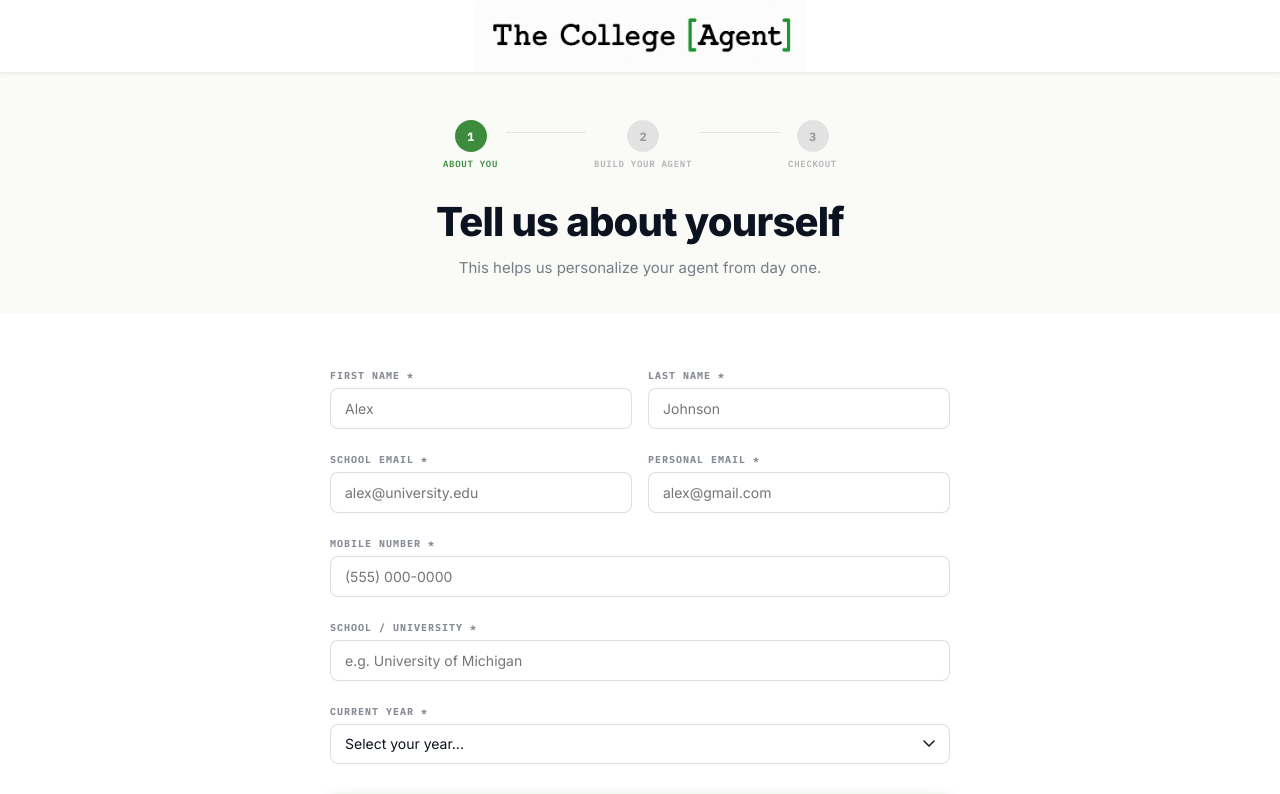
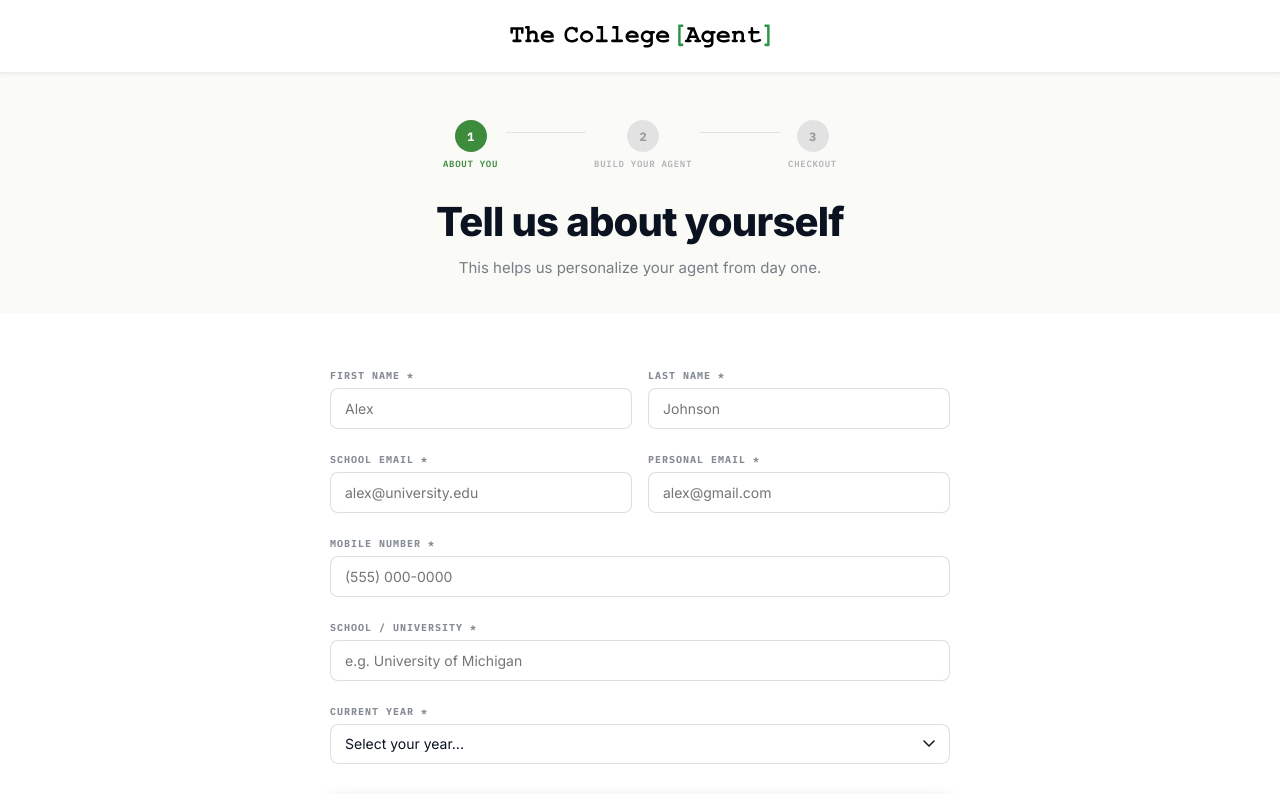
Before and after one commit to doralevich/the-college-agent, a Next.js app: page /build in a window 1280 px wide. Shown: the top 794 px of the page. Built offline with nearby package versions, Linux system fonts and the light colour scheme.

Commit message:
Use College Agent SVG logo

```diff
--- a/app/components/BuildNav.tsx
+++ b/app/components/BuildNav.tsx
@@ -11,7 +11,7 @@ export default function BuildNav() {
       }}>
         <a href="/">
           <img
-            src="/logo-college-agent.png"
+            src="/logo-college-agent.svg"
             alt="The College [Agent]"
             style={{ height: 72, width: "auto", display: "block" }}
           />
--- a/app/components/Nav.tsx
+++ b/app/components/Nav.tsx
@@ -42,7 +42,7 @@ export default function Nav() {
           {/* Logo */}
           <a href="/">
             <img
-              src="/logo-college-agent.png"
+              src="/logo-college-agent.svg"
               alt="The College [Agent]"
               style={{ height: 72, width: "auto", display: "block" }}
             />
--- a/components/DashboardClient.tsx
+++ b/components/DashboardClient.tsx
@@ -75,7 +75,7 @@ export function DashboardClient({ paid, onboardDone, setupDone, agentId }: Props
       <aside className="flex w-64 shrink-0 flex-col border-r bg-card p-4">
         <div className="flex items-center px-2 py-1">
           <Image
-            src="/logo-college-agent.png"
+            src="/logo-college-agent.svg"
             alt="The College Agent"
             width={183}
             height={40}
--- a/components/admin/AdminShell.tsx
+++ b/components/admin/AdminShell.tsx
@@ -20,7 +20,7 @@ export function AdminShell({
       <header className="flex items-center justify-between border-b bg-card px-4 py-3 md:px-6">
         <div className="flex items-center gap-3">
           <Image
-            src="/logo-college-agent.png"
+            src="/logo-college-agent.svg"
             alt="The College Agent"
             width={183}
             height={40}
```
Also changed, not shown: public/logo-college-agent.svg (added).
